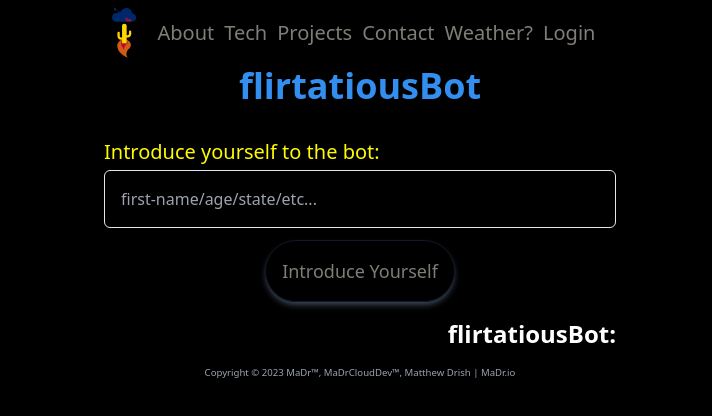
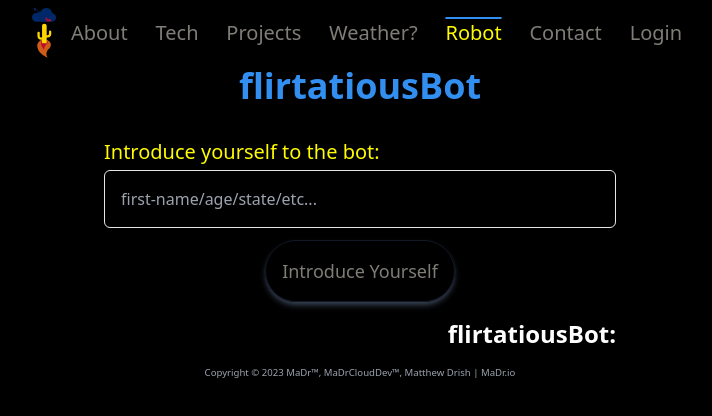
Before and after one commit to MaDrCloudDev/svelteKitOpenAi, a SvelteKit app: page / in a window 1280 px wide. Shown: the top 416 px of the page, without its empty margins (280-992 px from the left). Built offline with nearby package versions, Linux system fonts and the light colour scheme.

Commit message:
update for continuity and release
update for continuity and release

```diff
--- a/src/app.css
+++ b/src/app.css
@@ -11,3 +11,9 @@ body {
 form {
 	@apply flex flex-col pt-8 max-w-lg w-full;
 }
+
+a.active {
+	color: #fffb00;
+	text-decoration: overline;
+	text-decoration-color: #328eef;
+}
--- a/src/lib/Navbar.svelte
+++ b/src/lib/Navbar.svelte
@@ -13,49 +13,44 @@
 </script>
 
 <header class="sticky top-0 z-50 bg-black text-[#7f7d76]">
-	<div class="pt-2 pb-2 flex-grow max-w-lg mx-auto">
+	<div class="pt-2 pb-2 flex-grow max-w-2xl mx-auto">
 		<ul class="flex items-center justify-between">
 			<li class="ml-2">
-				<a on:click={toggle} href="https://madr.io/" aria-label="MaDr Logo">
+				<a on:click={toggle} href="/" aria-label="MaDr Logo">
 					<LogoNav />
 				</a>
 			</li>
-			<div class="w-full justify-around max-w-md mx-auto text-xl hidden md:flex">
+			<div class="w-full justify-around max-w-2xl mx-auto text-xl hidden md:flex">
 				<li class="hover:text-[#fffb00]">
-					<a
-						class:active={$page.url.pathname == 'https://madr.io/about/'}
-						href="https://madr.io/about/">About</a
+					<a class:active={$page.url.pathname == '/about'} href="https://madr.io/about/">About</a>
+				</li>
+				<li class="hover:text-[#fffb00]">
+					<a class:active={$page.url.pathname == '/tech'} href="https://madr.io/tech/">Tech</a>
+				</li>
+				<li class="hover:text-[#fffb00]">
+					<a class:active={$page.url.pathname == '/projects'} href="https://madr.io/projects/"
+						>Projects</a
 					>
 				</li>
 				<li class="hover:text-[#fffb00]">
-					<a
-						class:active={$page.url.pathname == 'https://madr.io/tech/'}
-						href="https://madr.io/tech/">Tech</a
+					<a class:active={$page.url.pathname == '/weather'} href="https://madr.io/weather/"
+						>Weather?</a
 					>
 				</li>
 				<li class="hover:text-[#fffb00]">
-					<a
-						class:active={$page.url.pathname == 'https://madr.io/projects/'}
-						href="https://madr.io/projects/">Projects</a
+					<a class:active={$page.url.pathname == '/'} href="/">Robot</a>
+				</li>
+				<li class="hover:text-[#fffb00]">
+					<a class:active={$page.url.pathname == '/contact'} href="https://madr.io/contact"
+						>Contact</a
 					>
 				</li>
+				<!-- <li class="hover:text-[#fffb00]">
+				<a class:active={$page.url.pathname == '/guestbook'} href="/guestbook">Guestbook</a>
+				</li> -->
+
 				<li class="hover:text-[#fffb00]">
-					<a
-						class:active={$page.url.pathname == 'https://madr.io/contact/'}
-						href="https://madr.io/contact/">Contact</a
-					>
-				</li>
-				<li class="hover:text-[#fffb00]">
-					<a
-						class:active={$page.url.pathname == 'https://madr.io/weather/'}
-						href="https://madr.io/weather/">Weather?</a
-					>
-				</li>
-				<li class="hover:text-[#fffb00]">
-					<a
-						class:active={$page.url.pathname == 'https://madr.io/login/'}
-						href="https://madr.io/login/">Login</a
-					>
+					<a class:active={$page.url.pathname == '/login'} href="https://madr.io/login">Login</a>
 				</li>
 			</div>
 			<li>
```
